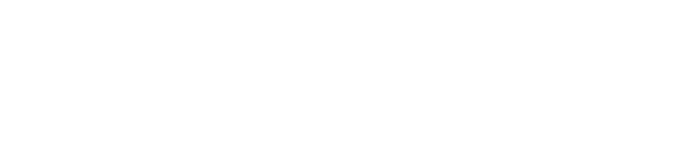
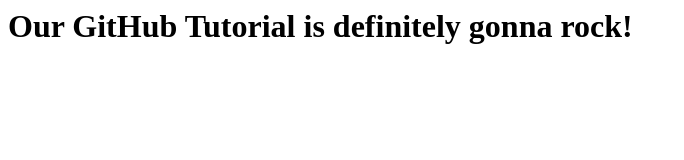
Before and after one commit to Souritdev/web-apps, a plain HTML site: page index.html in a window 1280 px wide. Shown: the whole page, without its empty margins (0-684 px from the left). Drawn offline with Linux system fonts and the light colour scheme.

Commit message:
New heading tag created

```diff
--- a/index.html
+++ b/index.html
@@ -5,6 +5,6 @@
   <title>Document</title>
 </head>
 <body>
-
+  <h1>Our GitHub Tutorial is definitely gonna rock!</h1>
 </body>
 </html>
```
